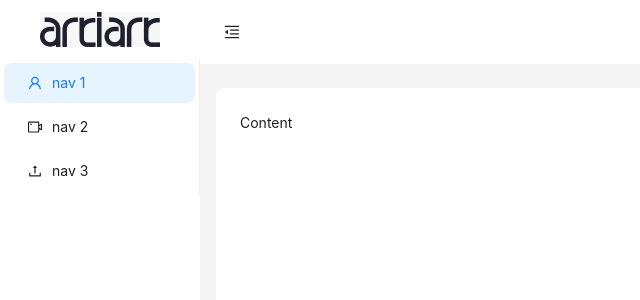
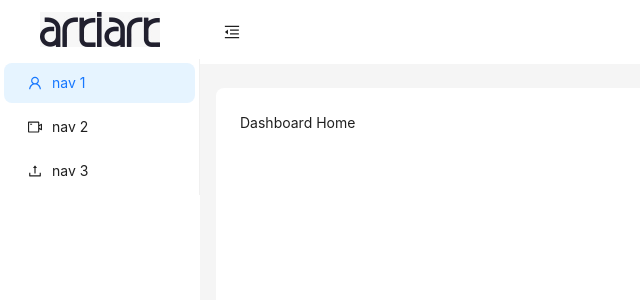
Before and after one commit to tsukipond8531/artiart-frontend, a Next.js app: page /dashboard in a window 1280 px wide. Shown: the top 300 px of the page, without its empty margins (0-640 px from the left). Built offline with nearby package versions, Linux system fonts and the light colour scheme.

Commit message:
Uptp faad

```diff
--- a/src/app/dashboard/page.tsx
+++ b/src/app/dashboard/page.tsx
@@ -3,7 +3,9 @@ import React from 'react'
 
 const Dashboard = () => {
   return (
-    <DashboardProvider/>
+    <DashboardProvider>
+      Dashboard Home
+    </DashboardProvider>
   )
 }
 
--- a/src/components/layout/DashbaordProvider/index.tsx
+++ b/src/components/layout/DashbaordProvider/index.tsx
@@ -11,7 +11,7 @@ import { Button, Layout, Menu, theme } from 'antd';
 import Logo from 'components/Common/Logo';
 
 const { Header, Sider, Content } = Layout;
-const DashboardProvider = () => {
+const DashboardProvider = ({children}:any) => {
   const [collapsed, setCollapsed] = useState(false);
   const {
     token: { colorBgContainer, borderRadiusLG },
@@ -65,7 +65,7 @@ const DashboardProvider = () => {
           borderRadius: borderRadiusLG,
         }}
       >
-        Content
+        {children}
       </Content>
     </Layout>
   </Layout>
```
